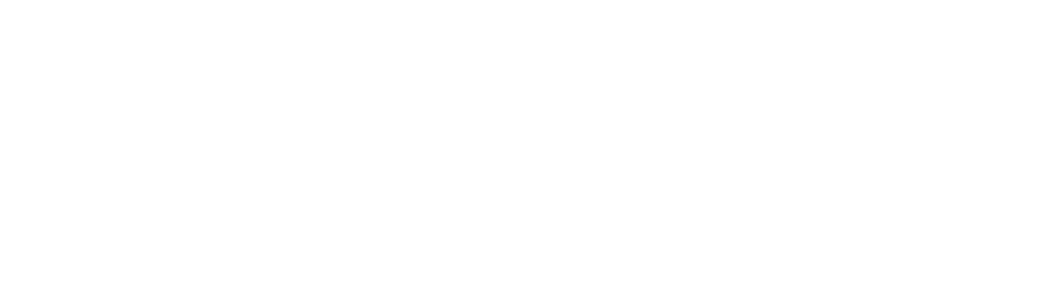
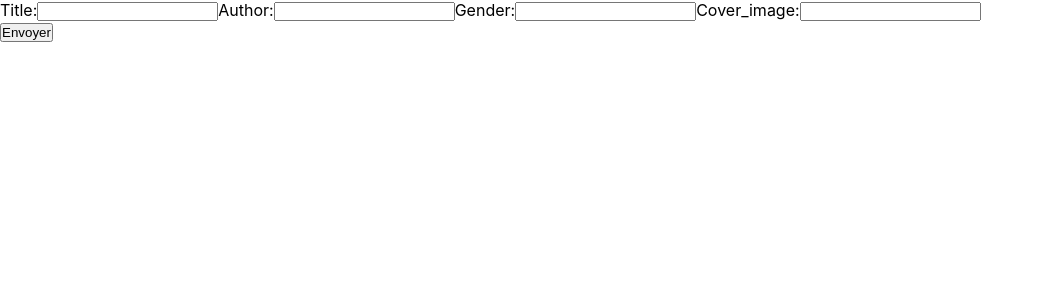
Before and after one commit to ln56b/nodeJS-express-react-comics, a React (Create React App) app in the folder front/: page /form in a window 1280 px wide. Shown: the top 300 px of the page, without its empty margins (0-1044 px from the left). Built offline with nearby package versions, Linux system fonts and the light colour scheme.

Commit message:
in progress post comic

```diff
--- a/front/src/App.jsx
+++ b/front/src/App.jsx
@@ -2,12 +2,14 @@ import React from 'react';
 import { Route, Switch } from 'react-router-dom';
 import FetchAllComics from './components/ComicsGallery/FetchAllComics';
 import FetchComic from './components/ComicContent/FetchComic';
+import Form from './components/EditorForm/Form'
 
 function App() {
   return (
     <Switch>
       <Route exact path="/" component={FetchAllComics} />
       <Route path="/comics/:id" component={FetchComic} />
+      <Route path="/form" component={Form} />
     </Switch>
   );
 }
--- /dev/null
+++ b/front/src/components/EditorForm/Form.jsx
@@ -0,0 +1,76 @@
+import React, { Fragment, useState } from 'react';
+import axios from 'axios';
+
+const Form = props => {
+  const [form, setForm] = useState({
+    title: '',
+    author: '',
+    gender: '',
+    cover_image: ''
+  });
+
+  const handleChange = e => {
+    setForm({
+      ...form,
+      [e.target.name]: e.target.value
+    });
+  };
+
+  const handleSubmit = e => {
+    e.preventDefault();
+    const form = this.state.form
+
+    axios.post('genders/:genderId/comics', { form })
+    .then(res => {
+      console.log(res);
+      console.log(res.data);
+    })
+  }
+
+
+    return (
+      <Fragment>
+      <form onSubmit={handleSubmit}>
+        <label>
+        Title:
+        </label>
+        <input
+          type="text"
+          value={form.title}
+          onChange={handleChange}
+          name="title"
+          />
+        <label>
+        Author:
+        </label>
+        <input
+          type="text"
+          value={form.author}
+          onChange={handleChange}
+          name="author"
+          />
+        <label>
+        Gender:
+        </label>
+        <input
+          type="text"
+          value={form.gender}
+          onChange={handleChange}
+          name="gender"
+          />
+        <label>
+        Cover_image:
+        </label>
+        <input
+          type="text"
+          value={form.cover_image}
+          onChange={handleChange}
+          name="cover_image"
+          />
+      </form>
+      <button onClick = {props.postComic} >Envoyer</button>
+      </Fragment>
+    )
+}
+
+export default Form;
```
Also changed, not shown: 1 other file (tests, documents, lock files or other folders).
